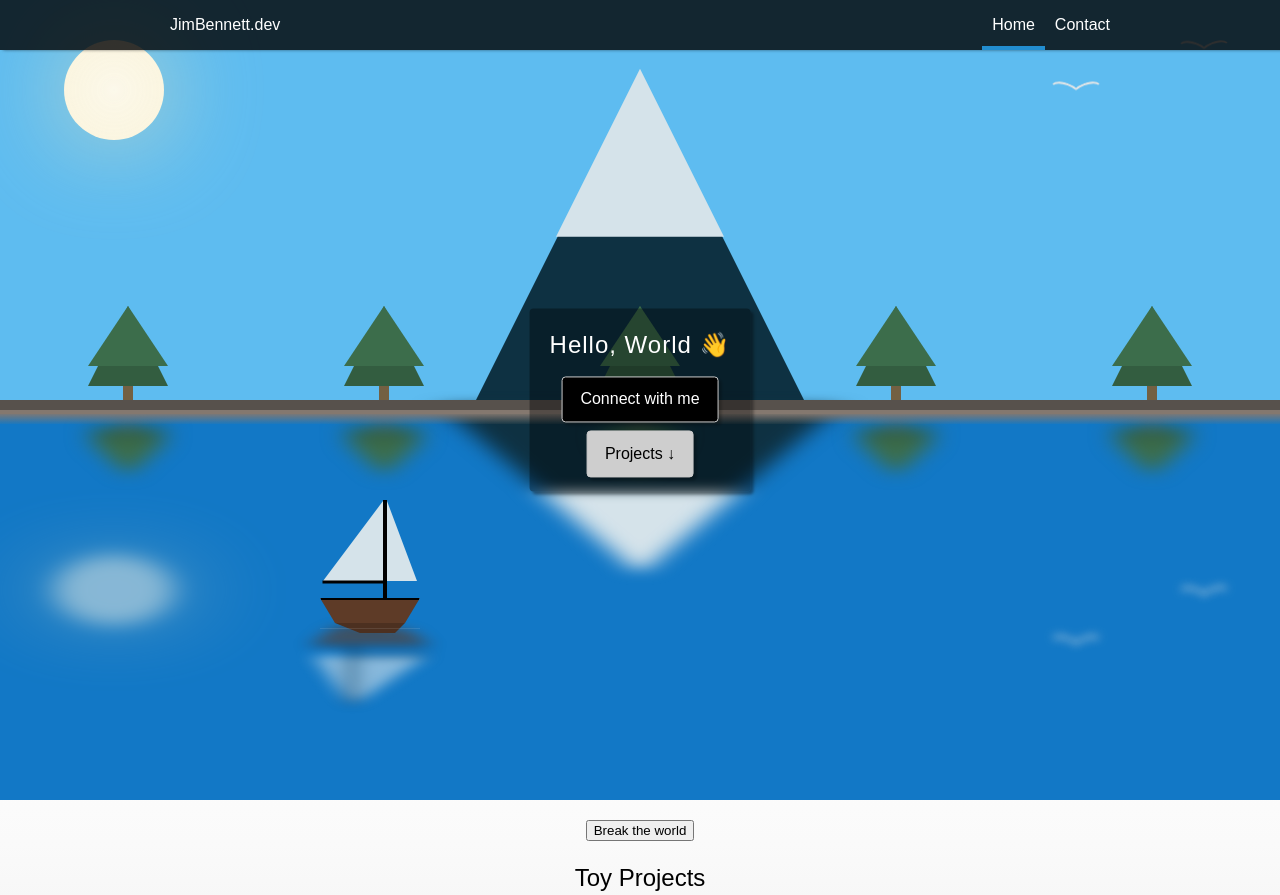
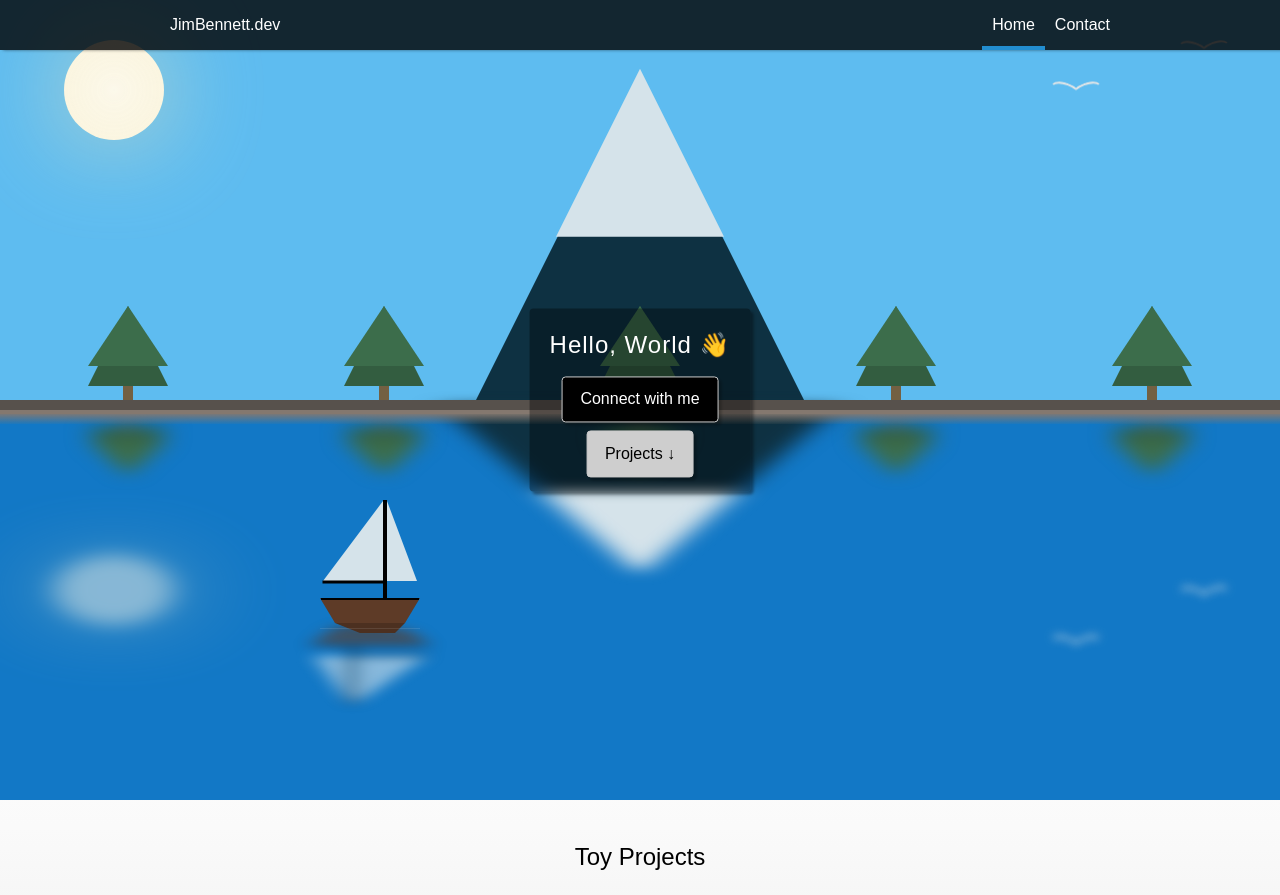
Before and after one commit to resonantdoghouse/jimbennett.dev, a React (Vite) app: page / in a window 1280 px wide. Shown: the top 895 px of the page. Built offline with nearby package versions, Linux system fonts and the light colour scheme.

Commit message:
remove break world btn

```diff
--- a/src/pages/HomePage/HomePage.jsx
+++ b/src/pages/HomePage/HomePage.jsx
@@ -19,8 +19,6 @@ const HomePage = () => (
     </article>
 
     <section id="projects" className="section">
-
-    <button onClick={() => methodDoesNotExist()}>Break the world</button>
 
       <h2>Toy Projects</h2>
       <div className="grid">
```
